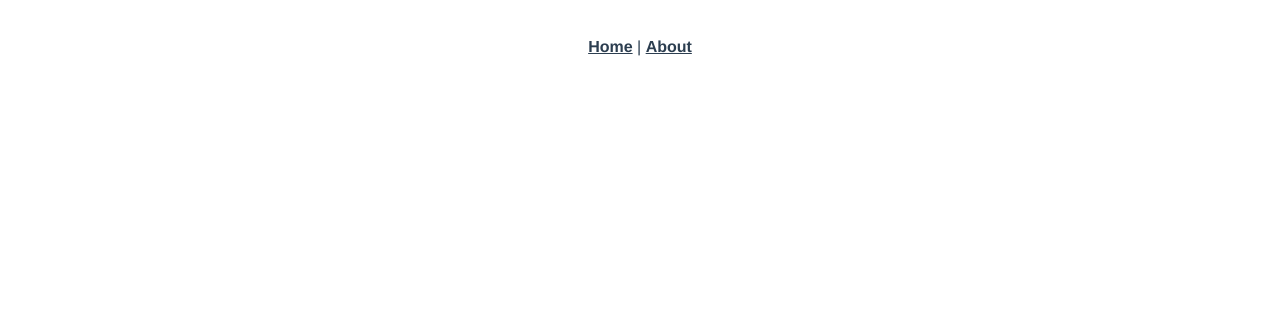
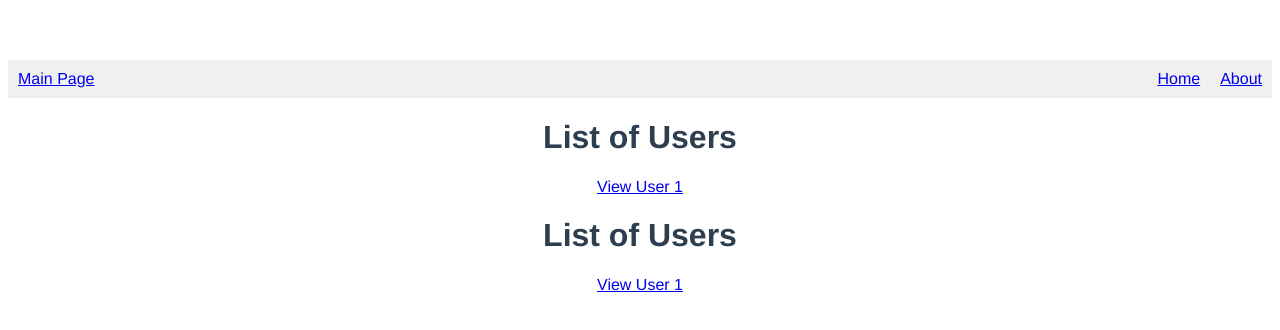
Before and after one commit to Cgc1994/social-network, a Vue app: page / in a window 1280 px wide. Before the commit this address had no page. Shown: the top 330 px of the page. Built offline with nearby package versions, Linux system fonts and the light colour scheme.

Commit message:
reset del router config

```diff
--- a/src/App.vue
+++ b/src/App.vue
@@ -1,10 +1,24 @@
 <template>
-  <nav>
-    <router-link to="/">Home</router-link> |
-    <router-link to="/about">About</router-link>
-  </nav>
-  <router-view/>
+  <Navbar />
+  <ListUsersView/>
+  <router-view></router-view>
+  <!-- <SingleUserView msg="Welcome to Your Vue.js App"/> -->
 </template>
+
+<script>
+import Navbar from './components/Navbar.vue';
+import ListUsersView from './views/ListUsersView.vue';
+// import SingleUserView from './SingleUserView.vue';
+
+export default {
+  name: 'App',
+  components: {
+    ListUsersView,
+    // SingleUserView
+    Navbar
+  }
+}
+</script>
 
 <style>
 #app {
@@ -13,18 +27,6 @@
   -moz-osx-font-smoothing: grayscale;
   text-align: center;
   color: #2c3e50;
-}
-
-nav {
-  padding: 30px;
-}
-
-nav a {
-  font-weight: bold;
-  color: #2c3e50;
-}
-
-nav a.router-link-exact-active {
-  color: #42b983;
+  margin-top: 60px;
 }
 </style>
```
Also changed, not shown: src/router/index.js (+16 -5 lines).
